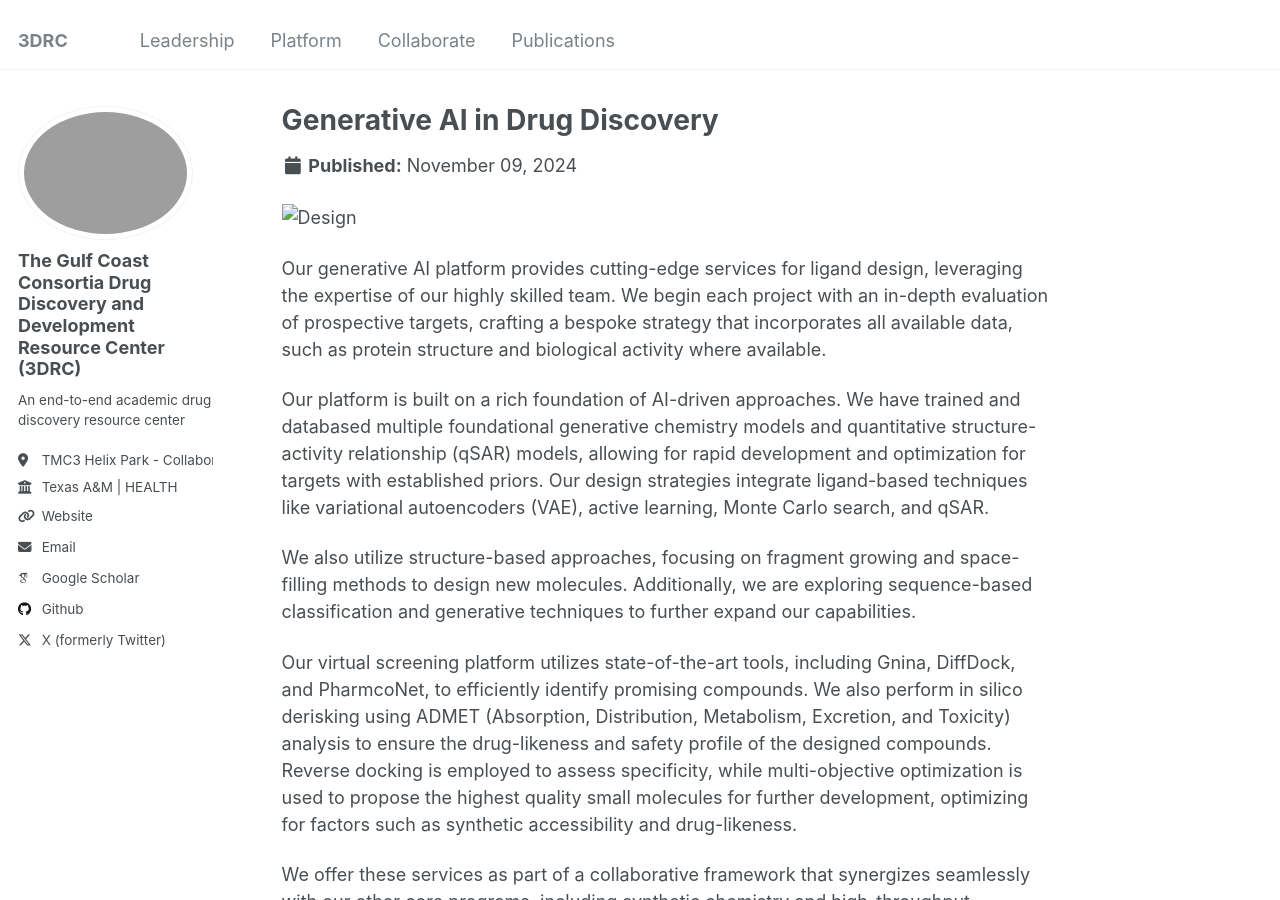
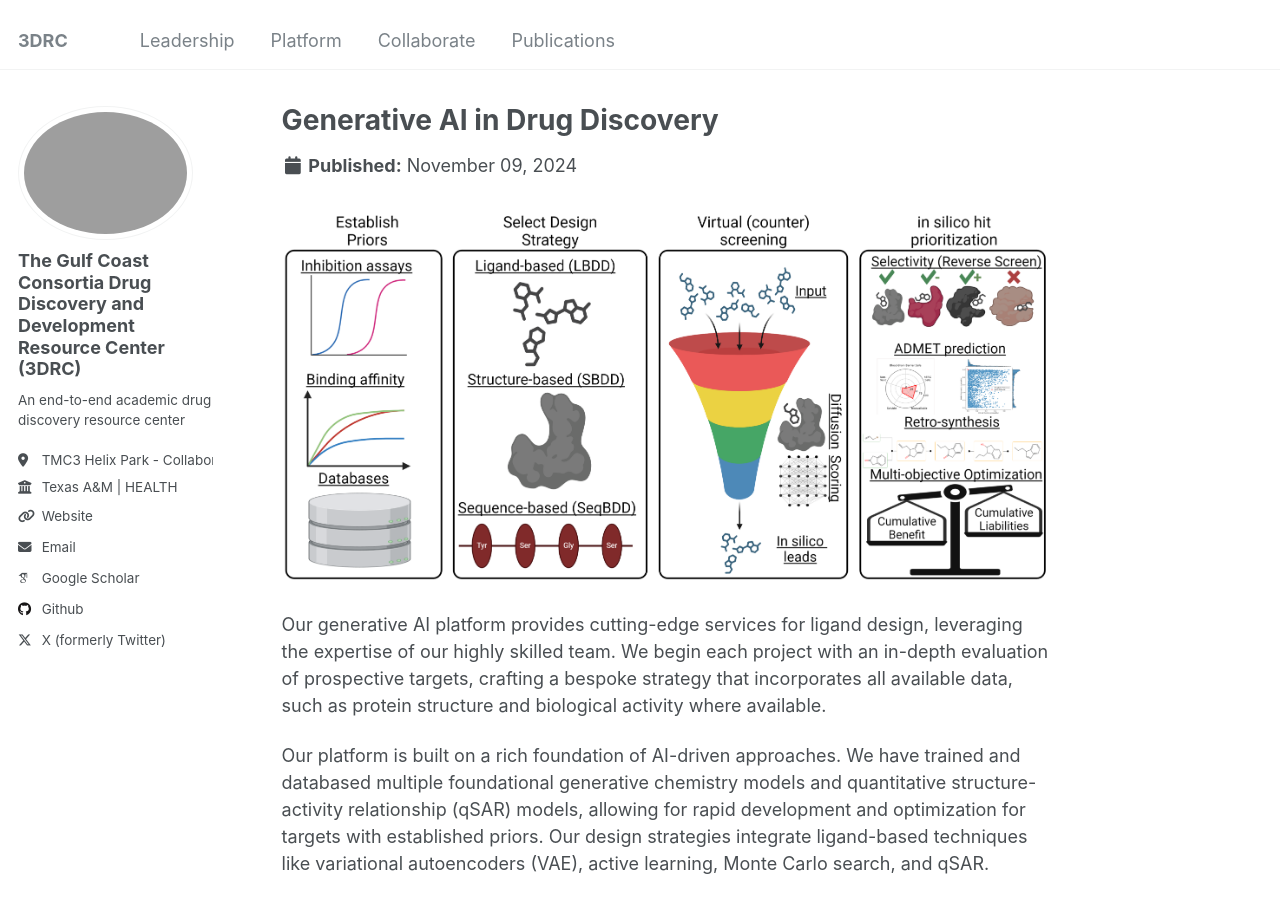
Before and after one commit to TAMU-3DRC/TAMU-3DRC.github.io, a Jekyll site: the page built from _platform/2_Design-Suite.md, in a window 1280 px wide and 900 px high. Built offline with Jekyll 4.4.1, drawn with Linux system fonts in a browser that asks for light colours; some web fonts are replaced.

Commit message:
Update 2_Design-Suite.md

```diff
--- a/_platform/2_Design-Suite.md
+++ b/_platform/2_Design-Suite.md
@@ -3,7 +3,7 @@ title: "Generative AI in Drug Discovery"
 excerpt: "Dream to concept<br/><img src='/images/DESIGN.png'>"
 collection: portfolio
 ---
-![Design](../images/DESIGN.png)
+![Design](/images/DESIGN.png)
 
 Our generative AI platform provides cutting-edge services for ligand design, leveraging the expertise of our highly skilled team. We begin each project with an in-depth evaluation of prospective targets, crafting a bespoke strategy that incorporates all available data, such as protein structure and biological activity where available.
 
```
